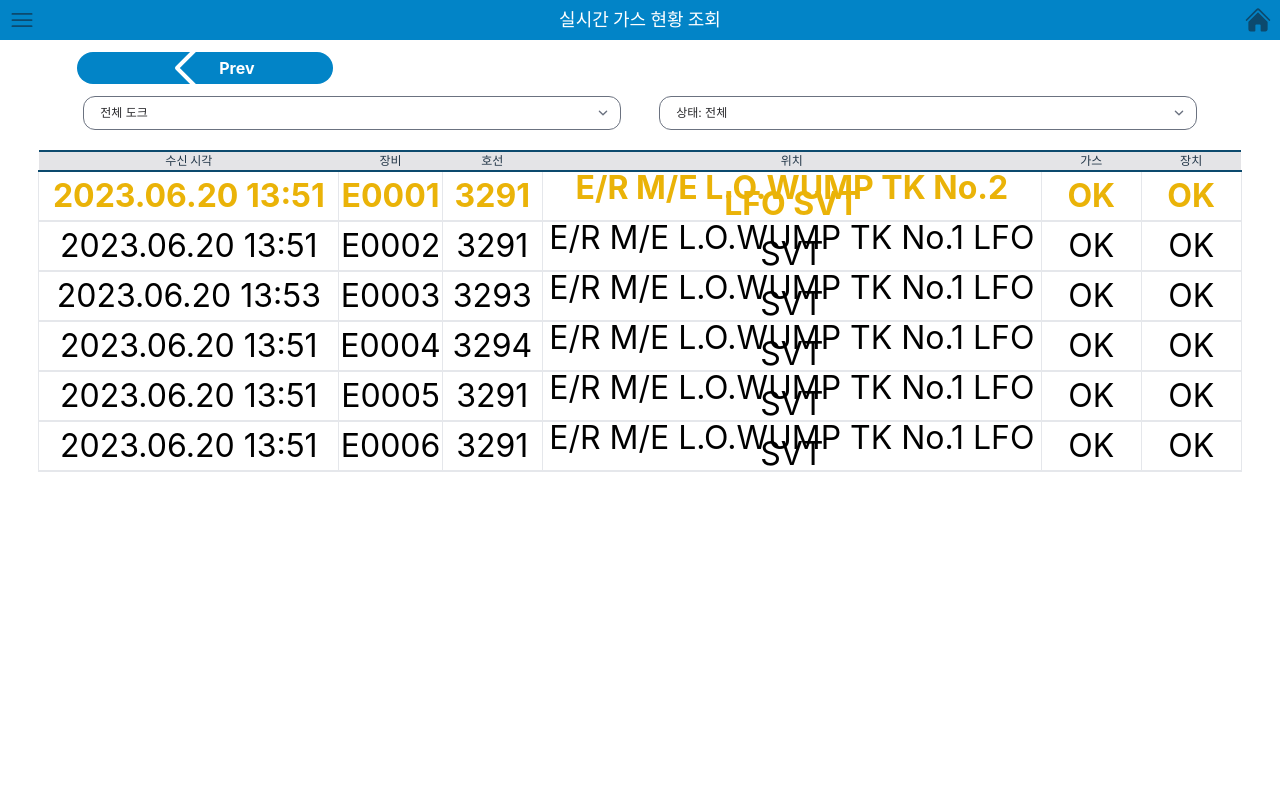
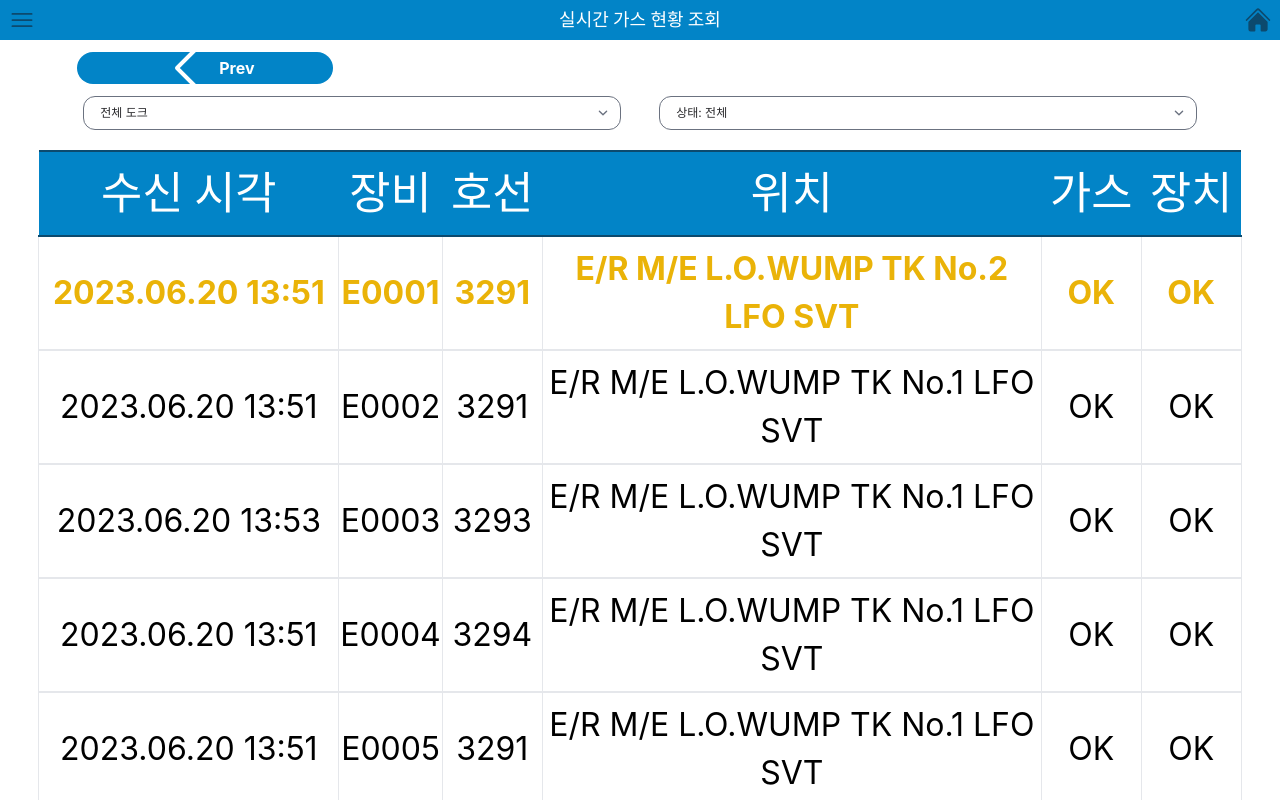
Before and after one commit to SongMalkang/VueMobile, a Vue app: page /gas/detail in a window 1280 px wide. Built offline with nearby package versions, Linux system fonts and the light colour scheme.

Commit message:
[수정] 다크모드 반영

```diff
--- a/src/pages/DeviceStatus.vue
+++ b/src/pages/DeviceStatus.vue
@@ -50,7 +50,7 @@
               </tr>
               <tr>
                   <td class="py-2 border-[1px] border-sky-700">F0004</td>
-                  <td class="py-2 border-[1px] border-sky-700 text-yellow-600 font-bold">배터리 부족</td>
+                  <td class="py-2 border-[1px] border-sky-700 text-red-600 font-bold">점검 대기</td>
                   <td class="py-2 border-[1px] border-sky-700">23-08-18 17:31:00</td>
                   <td class="py-2 border-[1px] border-sky-700 text-sky-600 font-bold">조회</td>
               </tr>
--- a/src/pages/EventLog.vue
+++ b/src/pages/EventLog.vue
@@ -14,25 +14,49 @@
           <th class="px-1 border-[2px] border-zinc-300 bg-zinc-200 ">조치</th>
         </thead>
         <tbody class="bg-zinc-100">
+          <tr class="border-y-2 text-[3vw]">
+            <td class="py-2 border-2 border-zinc-300">23.06.20 <br /> 13:20</td>
+            <td class="py-2 border-2 border-zinc-300">E0001</td>
+            <td class="py-2 border-2 border-zinc-300">3291</td>
+            <td class="py-2 border-2 border-zinc-300">E/R M/E L.O.WUMP TK <br /> No.1 LFO S.V.T</td>
+            <td class="py-2 border-2 border-zinc-300">OK</td>
+            <td class="py-2 border-2 border-zinc-300">( O )</td>
+          </tr>
           <tr class="border-y-2 text-red-600 font-bold text-[3vw]">
             <td class="py-2 border-2 border-zinc-300">23.06.20 <br /> 13:20</td>
             <td class="py-2 border-2 border-zinc-300">E0001</td>
             <td class="py-2 border-2 border-zinc-300">3291</td>
             <td class="py-2 border-2 border-zinc-300">E/R M/E L.O.WUMP TK <br /> No.1 LFO S.V.T</td>
-            <td class="py-2 border-2 border-zinc-300">CH4 <br />위험</td>
+            <td class="py-2 border-2 border-zinc-300">OK</td>
             <td class="py-2 border-2 border-zinc-300">( X )</td>
+          </tr>
+          <tr class="border-y-2 text-[3vw]">
+            <td class="py-2 border-2 border-zinc-300">23.06.20 <br /> 13:20</td>
+            <td class="py-2 border-2 border-zinc-300">E0001</td>
+            <td class="py-2 border-2 border-zinc-300">3291</td>
+            <td class="py-2 border-2 border-zinc-300">E/R M/E L.O.WUMP TK <br /> No.1 LFO S.V.T</td>
+            <td class="py-2 border-2 border-zinc-300">OK</td>
+            <td class="py-2 border-2 border-zinc-300">( O )</td>
+          </tr>
+          <tr class="border-y-2 text-[3vw]">
+            <td class="py-2 border-2 border-zinc-300">23.06.20 <br /> 13:20</td>
+            <td class="py-2 border-2 border-zinc-300">E0001</td>
+            <td class="py-2 border-2 border-zinc-300">3291</td>
+            <td class="py-2 border-2 border-zinc-300">E/R M/E L.O.WUMP TK <br /> No.1 LFO S.V.T</td>
+            <td class="py-2 border-2 border-zinc-300">OK</td>
+            <td class="py-2 border-2 border-zinc-300">( O )</td>
           </tr>
         </tbody>
       </table>
 
-      <div class="hidden">
-        <div class="flex flex-row bg-sky-600 text-white w-[96vw] h-[4vh] text-lg font-bold justify-center text-center rounded-xl">조치 내용</div>
-        <table class="w-[96vw] mt-2 bg-zinc-200 border-[1px] border-zinc-400">
+      <div class="">
+        <div class="flex flex-row justify-items-center bg-sky-600 text-white w-[96vw] h-[4vh] text-lg font-bold justify-center text-center rounded-xl">조치 내용</div>
+        <table class="w-[96vw] mt-2 bg-sky-600 border-[1px] border-zinc-400">
           <thead>
-            <th>구분</th>
-            <th>내용</th>
+            <th class="py-2">구분</th>
+            <th class="py-2">내용</th>
           </thead>
-          <tbody class="bg-zinc-100">
+          <tbody class="bg-zinc-100 text-black">
             <tr>
               <td class="h-[5vh] border-2 border-zinc-300">성명</td>
               <td class="h-[5vh] border-2 border-zinc-300">홍길동</td>
--- a/src/pages/GasMonitoringDetail.vue
+++ b/src/pages/GasMonitoringDetail.vue
@@ -24,14 +24,14 @@
         </HalfSelectBox>
       </div>
 
-      <table class="table-auto w-[94vw] overflow-y-scroll mt-5 text-xs">
+      <table class="table-auto w-[94vw] overflow-y-scroll mt-5 text-[3.5vw] text-white text-ellipsis">
         <thead>
-          <th class="px-1 border-y-2 border-sky-900 bg-zinc-200 w-3/12">수신 시각</th>
-          <th class="px-1 border-y-2 border-sky-900 bg-zinc-200 w-1/12">장비</th>
-          <th class="px-1 border-y-2 border-sky-900 bg-zinc-200 w-1/12">호선</th>
-          <th class="px-1 border-y-2 border-sky-900 bg-zinc-200 w-5/12">위치</th>
-          <th class="px-1 border-y-2 border-sky-900 bg-zinc-200 w-1/12">가스</th>
-          <th class="px-1 border-y-2 border-sky-900 bg-zinc-200 w-1/12">장치</th>
+          <th class="px-1 border-y-2 border-sky-900 bg-sky-600 py-2 w-3/12">수신 시각</th>
+          <th class="px-1 border-y-2 border-sky-900 bg-sky-600 py-2 w-1/12">장비</th>
+          <th class="px-1 border-y-2 border-sky-900 bg-sky-600 py-2 w-1/12">호선</th>
+          <th class="px-1 border-y-2 border-sky-900 bg-sky-600 py-2 w-5/12">위치</th>
+          <th class="px-1 border-y-2 border-sky-900 bg-sky-600 py-2 w-1/12">가스</th>
+          <th class="px-1 border-y-2 border-sky-900 bg-sky-600 py-2 w-1/12">장치</th>
         </thead>
         <tbody>
           <transition-group name="blink">
```
